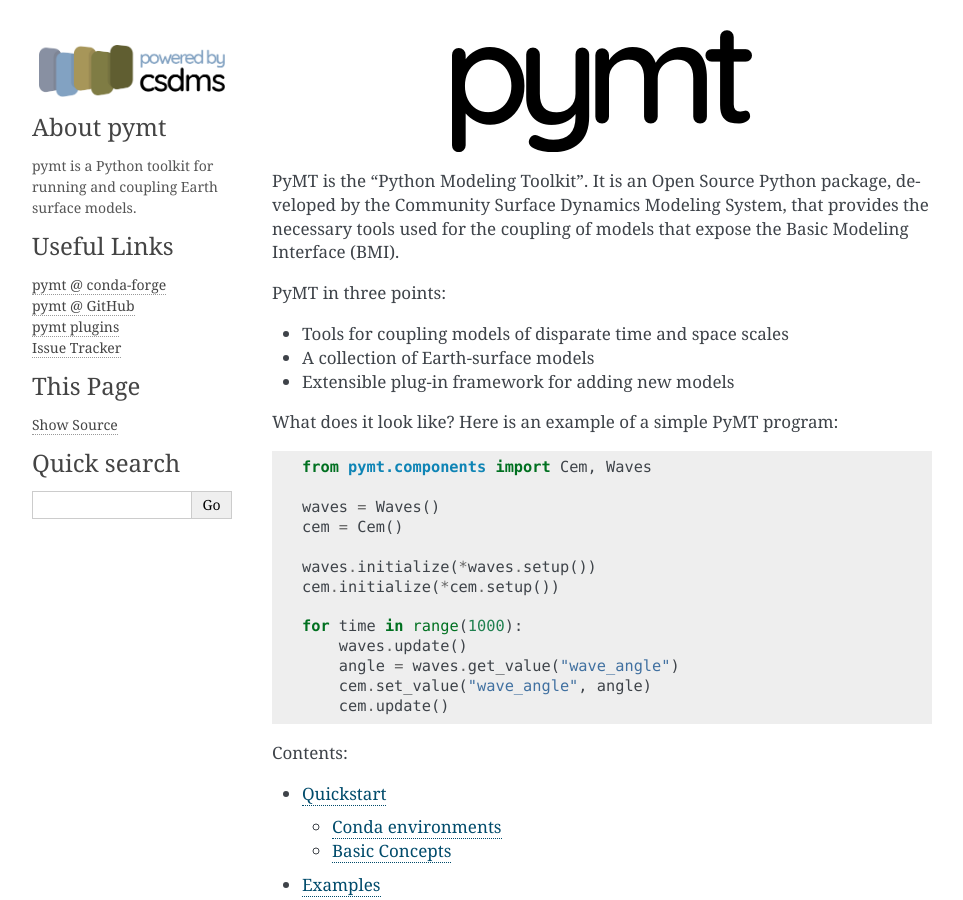
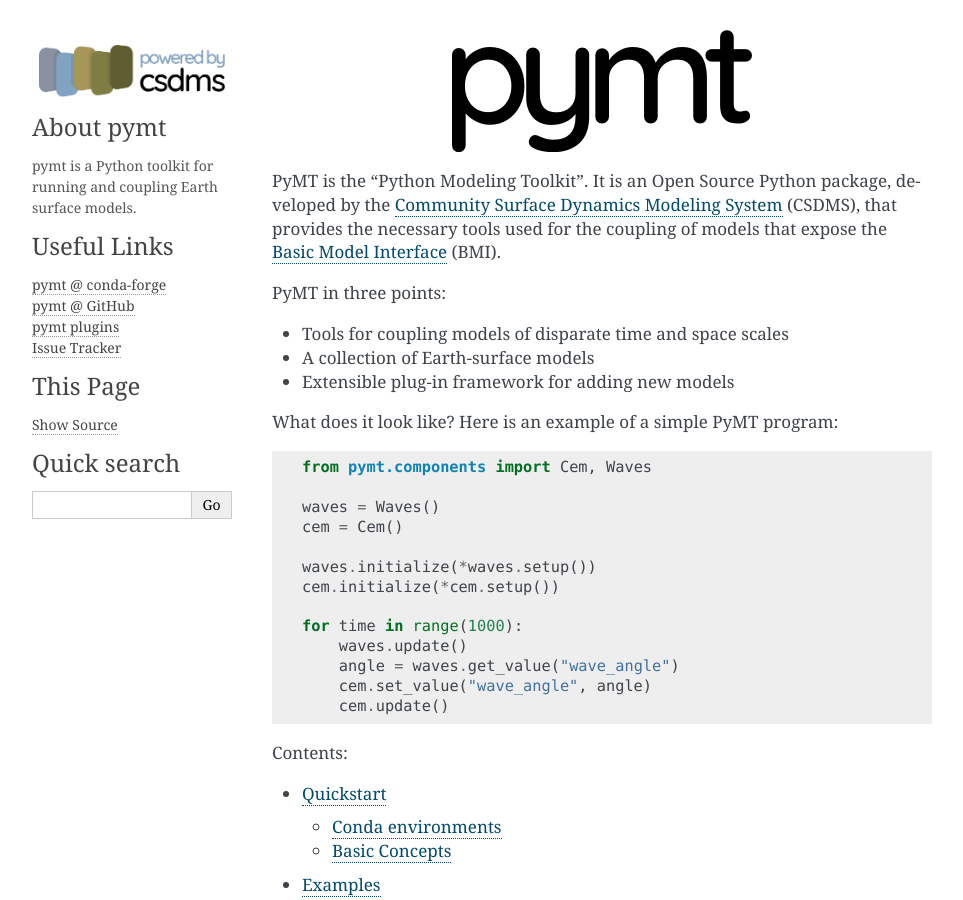
Before and after one commit to csdms/pymt, a Sphinx documentation site: the page built from docs/index.rst, in a window 1280 px wide and 900 px high. Shown: the whole window, without its empty margins (148-1111 px from the left). Built offline with Sphinx 7.4.7, drawn with Linux system fonts in a browser that asks for light colours; pages that are not in the unit, such as notebooks, are missing from menus.

Commit message:
Add links for CSDMS and BMI

```diff
--- a/docs/index.rst
+++ b/docs/index.rst
@@ -5,9 +5,11 @@
     :target: https://pymt.readthedocs.org/
 
 PyMT is the "Python Modeling Toolkit". It is an Open Source Python
-package, developed by the Community Surface Dynamics Modeling System,
-that provides the necessary tools used for the coupling of models
-that expose the Basic Modeling Interface (BMI).
+package, developed by the
+`Community Surface Dynamics Modeling System <https://csdms.colorado.edu>`_
+(CSDMS), that provides the necessary tools used for the coupling of models
+that expose the
+`Basic Model Interface <https://bmi-spec.readthedocs.io>`_ (BMI).
 
 PyMT in three points:
 
```
